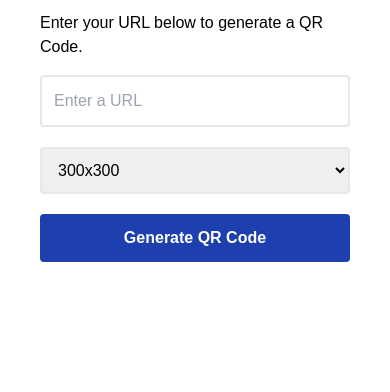
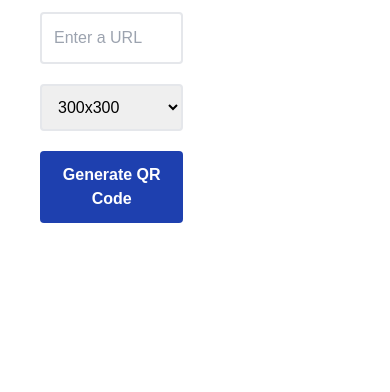
Before and after one commit to Fjean0522/qr_vault, a website: page index.html in a window 390 px wide. Shown: the part 452-844 px from the top of the page. Drawn offline with Linux system fonts and the light colour scheme.

Commit message:
Remove flex col reverse class from main div.

```diff
--- a/index.html
+++ b/index.html
@@ -16,7 +16,7 @@
     </header>
 
     <main>
-        <div class="flex flex-col-reverse align-center justify-center p-10 m-auto md:max-w-4xl md:flex-row">
+        <div class=" flex align-center justify-center p-10 m-auto md:max-w-4xl md:flex-row">
             <div class="w-full md:w-2/3 mr-24">
                 <h1 class="text-3xl font-bold mb-5 md:text-4xl">
                     QR Code Generator
```
Also changed, not shown: css/output.css, images/qr_vault-v1.png (deleted).
